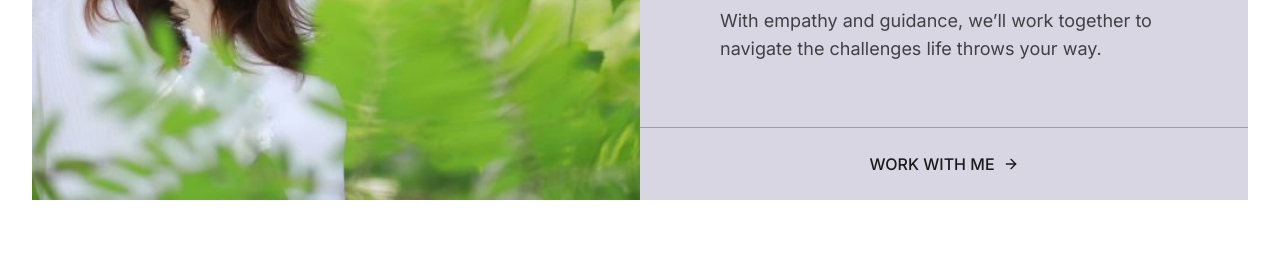
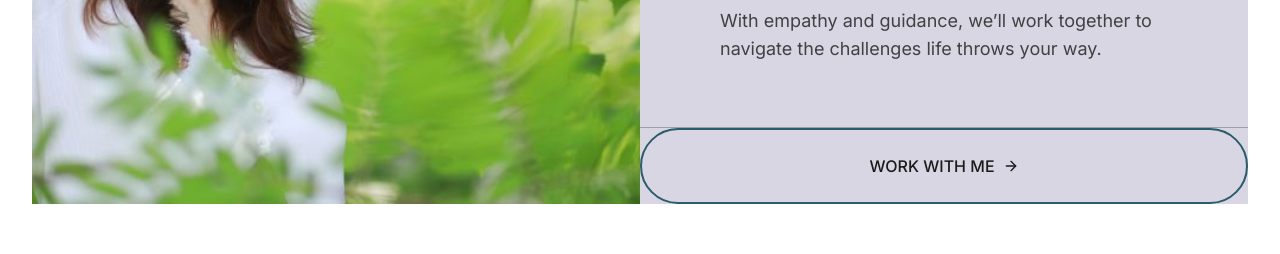
Before and after one commit to StudentTahseenraza/therapy-application, a Next.js app: page / in a window 1280 px wide. Shown: the part 3000-3254 px from the top of the page. Built offline with nearby package versions, Linux system fonts and the light colour scheme.

Commit message:
fix(button): replace unsupported ghost variant with outline

```diff
--- a/components/home/SupportSection.tsx
+++ b/components/home/SupportSection.tsx
@@ -19,7 +19,7 @@ const SupportSection = () => {
   ];
 
   return (
-    <Section bgColor="transparent" className="py-0">
+    <Section bgColor="none" className="py-0">
       <div className="grid grid-cols-1 lg:grid-cols-2 min-h-[700px]">
 
         {/* LEFT — IMAGE */}
@@ -100,7 +100,7 @@ const SupportSection = () => {
           >
             <Button
   href="/contact"
-              variant="ghost"
+  variant="outline"
   withArrow
   className="
     w-full
@@ -114,6 +114,7 @@ const SupportSection = () => {
 >
   WORK WITH ME
 </Button>
+
           </motion.div>
 
         </div>
```
Lines whose indentation alone changed are shown as unchanged.
